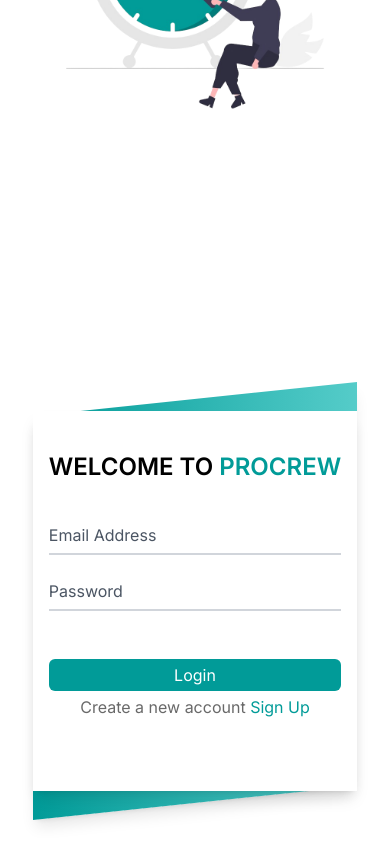
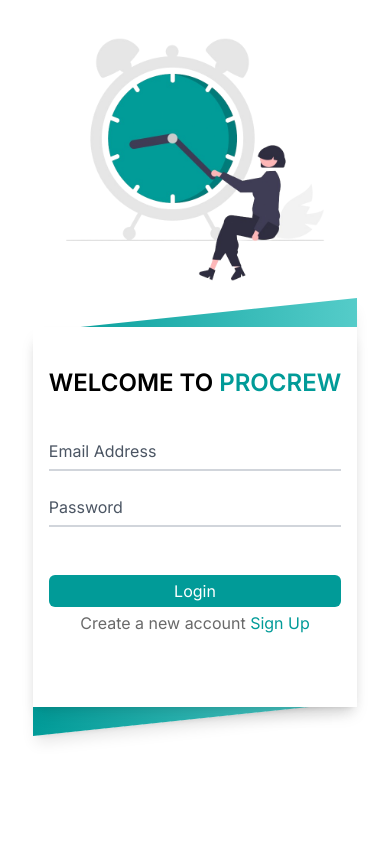
Before and after one commit to HamdyIIbrahim/Pro-Crew-task-mangement, a Next.js app: page / in a window 390 px wide. Shown: the top 864 px of the page. Built offline with nearby package versions, Linux system fonts and the light colour scheme.

Commit message:
handle logo in mobile screen

```diff
--- a/components/auth/Auth.jsx
+++ b/components/auth/Auth.jsx
@@ -11,7 +11,7 @@ const Auth = () => {
       initial={{ opacity: 0 }}
       animate={{ opacity: 1 }}
       transition={{ duration: 0.75, ease: "easeInOut" }}
-      className="h-screen flex flex-col md:flex-row justify-center space-y-10 md:space-y-0 md:space-x-16 items-center my-2 mx-5 md:mx-0 md:my-0"
+      className="md:h-screen flex flex-col md:flex-row justify-center md:space-y-0 md:space-x-16 items-center my-2 mx-5 md:mx-0 md:my-0"
     >
       <div className="md:w-1/2 max-w-md">
         <Image
--- a/components/auth/Login.jsx
+++ b/components/auth/Login.jsx
@@ -67,7 +67,7 @@ const Login = ({ setType }) => {
       initial={{ opacity: 0 }}
       animate={{ opacity: 1 }}
       transition={{ duration: 0.75, ease: "anticipate" }}
-      className="min-h-screen py-1 flex flex-col justify-center sm:py-12"
+      className="md:min-h-screen py-1 flex flex-col justify-center sm:py-4"
     >
       <Toast ref={toast} />
       <div className="relative py-3 sm:max-w-2xl sm:mx-auto">
--- a/components/auth/Signup.jsx
+++ b/components/auth/Signup.jsx
@@ -102,7 +102,7 @@ const Signup = ({ setType }) => {
       initial={{ opacity: 0 }}
       animate={{ opacity: 1 }}
       transition={{ duration: 0.75, ease: "anticipate" }}
-      className="min-h-screen py-1 flex flex-col justify-center sm:py-12"
+      className="md:min-h-screen py-1 flex flex-col justify-center sm:py-12"
     >
       <Toast ref={toast} />
       <div className="relative py-1 sm:max-w-2xl sm:mx-auto">
```
